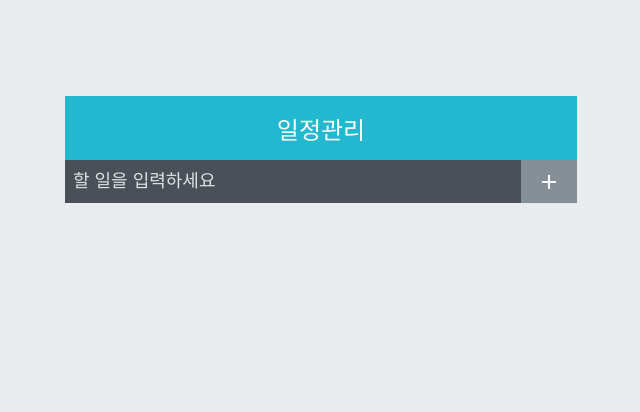
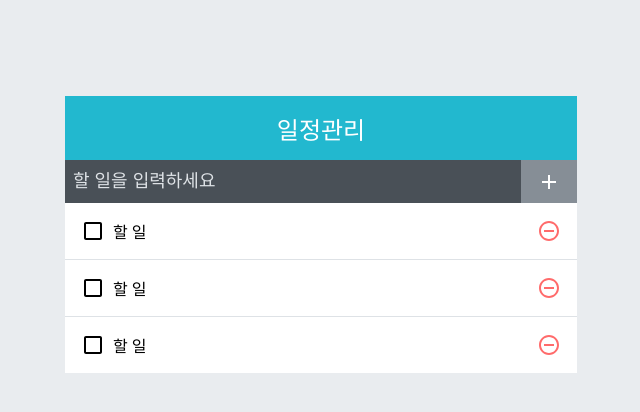
Before and after one commit to leaisrevolution/poject_todo-app, a React (Create React App) app: page / in a window 1280 px wide. Shown: the top 412 px of the page, without its empty margins (319-959 px from the left). Built offline with nearby package versions, Linux system fonts and the light colour scheme.

Commit message:
10.2.3 TodoListItem 과 TodoList 만들기

```diff
--- a/src/App.js
+++ b/src/App.js
@@ -1,10 +1,12 @@
 import TodoTemplate from "./components/TodoTemplate";
 import TodoInsert from "./components/TodoInsert";
+import TodoList from "./components/TodoList";
 
 const App = () => {
   return (
     <TodoTemplate>
       <TodoInsert />
+      <TodoList />
     </TodoTemplate>
   );
 };
--- a/src/components/TodoList.js
+++ b/src/components/TodoList.js
@@ -0,0 +1,14 @@
+import TodoListItem from './TodoListItem';
+import './TodoList.scss';
+
+const TodoList = () => {
+    return (
+        <div className="Todolist">
+            <TodoListItem />
+            <TodoListItem />
+            <TodoListItem />
+        </div>
+    );
+};
+
+export default TodoList;
--- /dev/null
+++ b/src/components/TodoList.scss
@@ -0,0 +1,5 @@
+.TodoList {
+    min-height: 320px;
+    max-height: 513px;
+    overflow-y: auto;
+}
--- /dev/null
+++ b/src/components/TodoListItem.js
@@ -0,0 +1,22 @@
+import {
+    MdCheckBoxOutlineBlank,
+    MdCheckBox,
+    MdRemoveCircleOutline,
+} from 'react-icons/md';
+import './TodoListItem.scss'
+
+const TodoListItem = () => {
+    return (
+        <div className="TodoListItem">
+            <div className="checkbox">
+                <MdCheckBoxOutlineBlank />
+                <div className="text">할 일</div>
+            </div>
+            <div className="remove">
+                <MdRemoveCircleOutline />
+            </div>
+        </div>
+    );
+};
+
+export default TodoListItem;
--- /dev/null
+++ b/src/components/TodoListItem.scss
@@ -0,0 +1,45 @@
+.TodoListItem {
+    padding: 1rem;
+    display: flex;
+    align-items: center;
+    &:nth-chile(even) {
+        background: #f8f9fa;
+    }
+    .checkbox {
+        cursor: pointer;
+        flex: 1; //차지할 수 있는 영역 모두 차지
+        display: flex;
+        align-items: center; //세로 중앙 정렬
+        svg {
+            //아이콘
+            font-size: 1.5rem;
+        }
+        .text {
+            margin-left: 0.5rem;
+            flex: 1;
+        }
+        // 체크되었을 때 보여 줄 스타일
+        &.checked {
+            svg {
+                color: #22b8cf;
+            }
+            .text {
+                color: #adb5bd;
+                text-decoration: line-through;
+            }
+        }
+    }
+    .remove {
+        display: flex;
+        align-items: center;
+        font-size: 1.5rem;
+        color: #ff6b6b;
+        cursor: pointer;
+        &:hover {
+            color: #ff8787;
+        }
+    }
+    & + & {
+        border-top: 1px solid #dee2e6;
+    }
+}
```
Also changed, not shown: src/components/TodoListltem.js (deleted).
